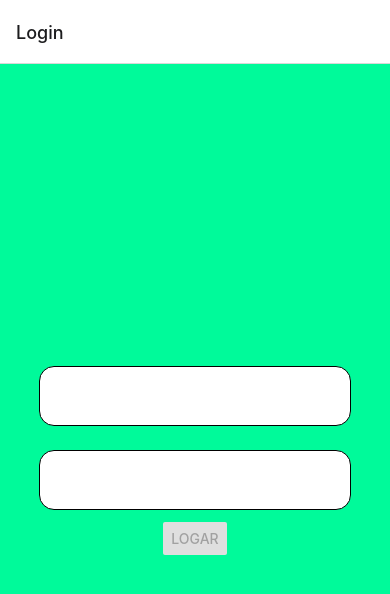
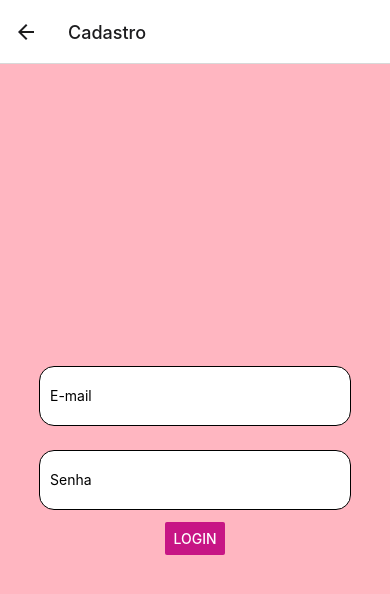
Before and after one commit to Grabskicm/ProjetoMobile, a React Native app: screen /Cadastro in a window 390 px wide. Before the commit this address had no page. Shown: the top 594 px of the page. Built offline with nearby package versions, Linux system fonts and the light colour scheme.

Commit message:
Primeiro commit

```diff
--- a/App.tsx
+++ b/App.tsx
@@ -1,21 +1,27 @@
 import React from 'react';
+
 
 import {NavigationContainer} from '@react-navigation/native';
 import {createNativeStackNavigator} from '@react-navigation/native-stack';
 import Acesso from './src/screens/Acesso';
 import Login from './src/screens/Login';
+import Cadastro from './src/screens/Cadastro';
+
 
 const Stack = createNativeStackNavigator();
+
 
 function App(): JSX.Element {
   return (
     <NavigationContainer>
       <Stack.Navigator>
         <Stack.Screen name="Login" component={Login} />
+        <Stack.Screen name="Cadastro" component={Cadastro} />
         <Stack.Screen name="Acesso" component={Acesso} />
       </Stack.Navigator>
     </NavigationContainer>
   );
 }
 
+
 export default App;
--- a/src/screens/Acesso.tsx
+++ b/src/screens/Acesso.tsx
@@ -1,20 +1,24 @@
 import React from 'react';
 import {SafeAreaView, ScrollView, StyleSheet, StatusBar, Text} from 'react-native';
+
 
 const styles = StyleSheet.create({
     container: {
       flex: 1,
       justifyContent: 'center',
       alignItems: 'center',
-      backgroundColor: '#00FA9A',
+      backgroundColor: '#FFB6C1',
     },
 
   });
 
+
 const Acessado = [
 
 
+///https://tamagochiapi-clpsampedro.b4a.run
 ];
+
 
 const Acesso = ({route}: any) => {
   const {params} = route;
@@ -28,4 +32,5 @@ const Acesso = ({route}: any) => {
   );
 };
 
+
 export default Acesso;
--- /dev/null
+++ b/src/screens/Cadastro.tsx
@@ -0,0 +1,104 @@
+import React, {useEffect, useState} from 'react';
+import {TextInput, SafeAreaView, StyleSheet, Text, Button} from 'react-native';
+import axios from 'axios';
+
+
+const styles = StyleSheet.create({
+  container: {
+    flex: 1,
+    justifyContent: 'center',
+    alignItems: 'center',
+    backgroundColor: '#FFB6C1',
+  },
+  input: {
+    height: 60,
+    margin: 12,
+    borderWidth: 1,
+    borderRadius: 15,
+    padding: 10,
+    width: '80%',
+    backgroundColor: '#fff',
+  },
+
+});
+
+
+const Cadastro = ({navigation}: any) => {
+  const [text, setText] = useState<string>();
+  const [password, setPassword] = useState<string>('');
+  const [hasError, setHasError] = useState(false);
+  const [passwordError, setPasswordError] = useState(false);
+
+
+  const registerData = async () => {
+    console.log(text, password);
+    try {
+      const {data} = await axios.post(
+        'https://tamagochiapi-clpsampedro.b4a.run/register',{
+          email:text,
+          password:password}
+      );
+       console.log("Login cadastrado com sucesso");
+     } catch (error) {
+      console.log("Não foi possível cadastrar", error);
+    }
+
+  };
+
+
+  useEffect(() => {
+
+  }, []);
+
+
+
+
+  const onChangeInput = (value: string) => {
+    if (value.length >= 6) {
+        setHasError(false);
+      } else {
+        setHasError(true);
+      }
+      setText(value);
+    };
+
+    const onChangePassword = (value: string) => {
+      if (value.length >= 6) {
+        setPasswordError(false);
+      } else {
+        setPasswordError(true);
+      }
+      setPassword(value);
+    };
+
+    return (
+      <SafeAreaView style={styles.container}>
+        <TextInput
+          style={styles.input}
+          value={text}
+          onChangeText={onChangeInput} placeholder="E-mail"
+        />
+
+
+        <TextInput
+          style={styles.input}
+          value={password}
+          onChangeText={onChangePassword}
+          secureTextEntry={true} placeholder="Senha"
+        />
+
+
+        <Button
+          onPress={() => {
+            //navigation.navigate('Login');
+            registerData();
+          }}
+          color={"#C71585"}
+          title="Login"/>
+
+
+      </SafeAreaView>
+    );
+  };
+
+  export default Cadastro;
--- a/src/screens/Login.tsx
+++ b/src/screens/Login.tsx
@@ -1,12 +1,16 @@
-import React, {useState} from 'react';
-import {TextInput, SafeAreaView, StyleSheet, Text, Button} from 'react-native';
+import React, {useCallback, useEffect, useState} from 'react';
+import {TextInput, SafeAreaView, StyleSheet, Text, Button, View, Image} from 'react-native';
+import axios from 'axios';
+
+
+
 
 const styles = StyleSheet.create({
   container: {
     flex: 1,
     justifyContent: 'center',
     alignItems: 'center',
-    backgroundColor: '#00FA9A',
+    backgroundColor: '#FFB6C1',
   },
   input: {
     height: 60,
@@ -17,18 +21,46 @@ const styles = StyleSheet.create({
     width: '80%',
     backgroundColor: '#fff',
   },
+  botao: {
+    margin: 10,
+  },
 
 });
 
+
 const Login = ({navigation}: any) => {
-  const [text, setText] = useState<string>();
+  const [logins, setLogins] = useState();
+  const [text, setText] = useState<string>('');
   const [password, setPassword] = useState<string>('');
   const [hasError, setHasError] = useState(false);
   const [passwordError, setPasswordError] = useState(false);
 
+
+  const getLoginData = async () => {
+    console.log(text, password);
+    try {
+      const {data} = await axios.post(
+        'https://tamagochiapi-clpsampedro.b4a.run/login',{
+          email:text,
+          password:password}
+      );
+  //setLogins(data);
+  console.log("Login efetuado com sucesso");
+} catch (error) {
+  console.log("Não foi possível logar", error);
+}
+};
+
+
+useEffect(() => {
+//getLoginData();
+}, []);
+
+
 const isButtonDisabled = () => {
 return !text || !password || text.length < 6 || password.length < 6;
 };
+
 
 const onChangeInput = (value: string) => {
 if (value.length >= 6) {
@@ -50,29 +82,43 @@ const Login = ({navigation}: any) => {
 
 return (
 <SafeAreaView style={styles.container}>
+  <Image source={require('../../Imagem/tamagochi.gif')}/>
   <TextInput
     style={styles.input}
     value={text}
-        onChangeText={onChangeInput}
+    onChangeText={onChangeInput} placeholder="E-mail"
   />
+ {hasError ? <Text>Digite seu login</Text> : null}
 
-      {hasError ? <Text>Digite seu login</Text> : null}
 
 <TextInput
   style={styles.input}
   value={password}
   onChangeText={onChangePassword}
-        secureTextEntry={true}
+  secureTextEntry={true} placeholder="Senha"
 />
 {passwordError ? <Text>Digite sua senha</Text> : null}
+<View style={styles.botao}>
+  <Button
+    onPress={() => {
+      navigation.navigate('Cadastro');
+    }}
+    title="Cadastrar"
+    color={"#C71585"}
+  />
+</View>
+
 
 <Button
   onPress={() => {
-          navigation.navigate('Acesso');
+    //navigation.navigate('Acesso');
+    getLoginData();
   }}
   title="Logar"
   disabled={isButtonDisabled()}
+  color={"#C71585"}
 />
+
 
 </SafeAreaView>
 );
```
Also changed, not shown: Imagem/tamagochi.gif (added), 2 other files (tests, documents, lock files or other folders). Lines whose indentation alone changed are shown as unchanged.
